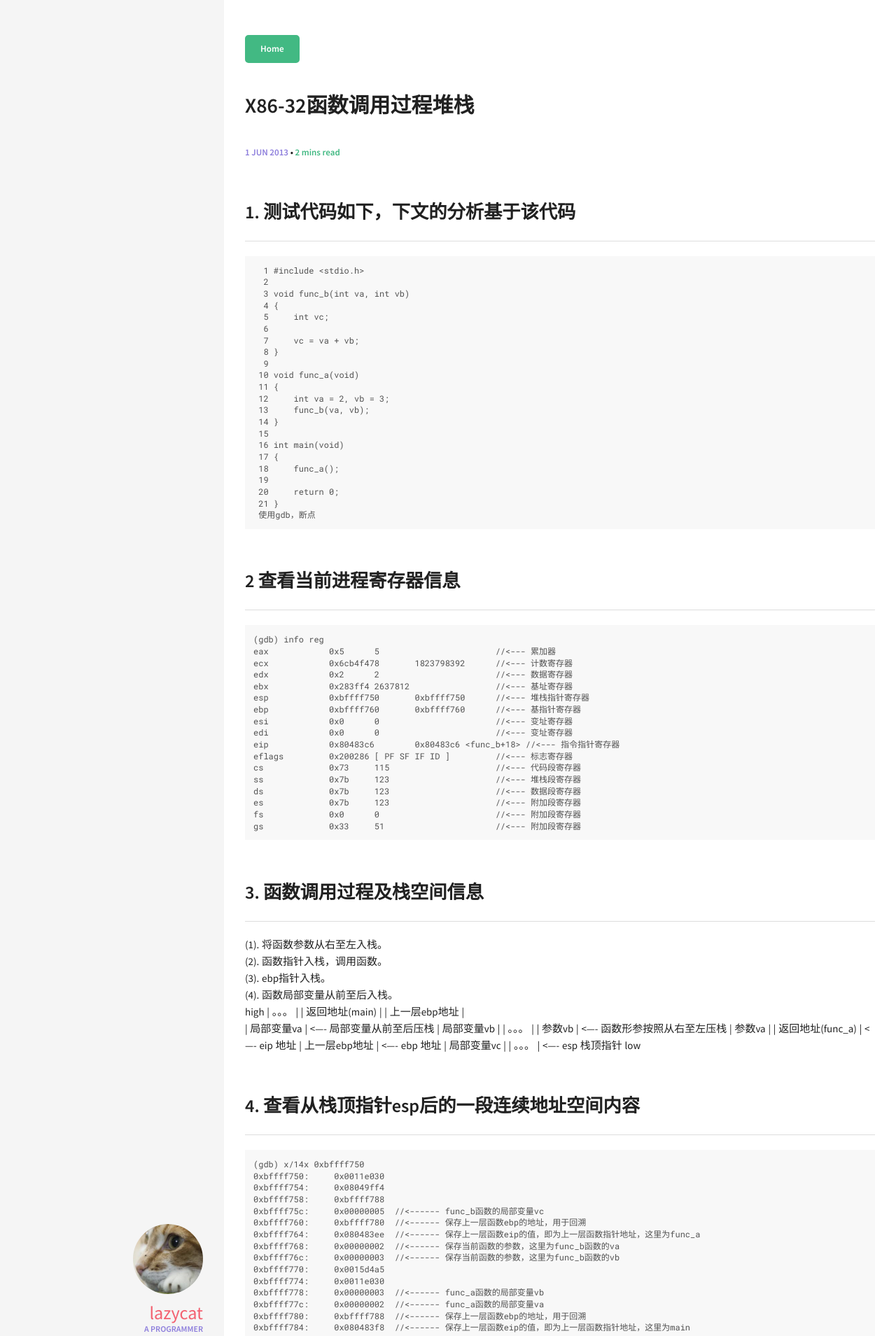
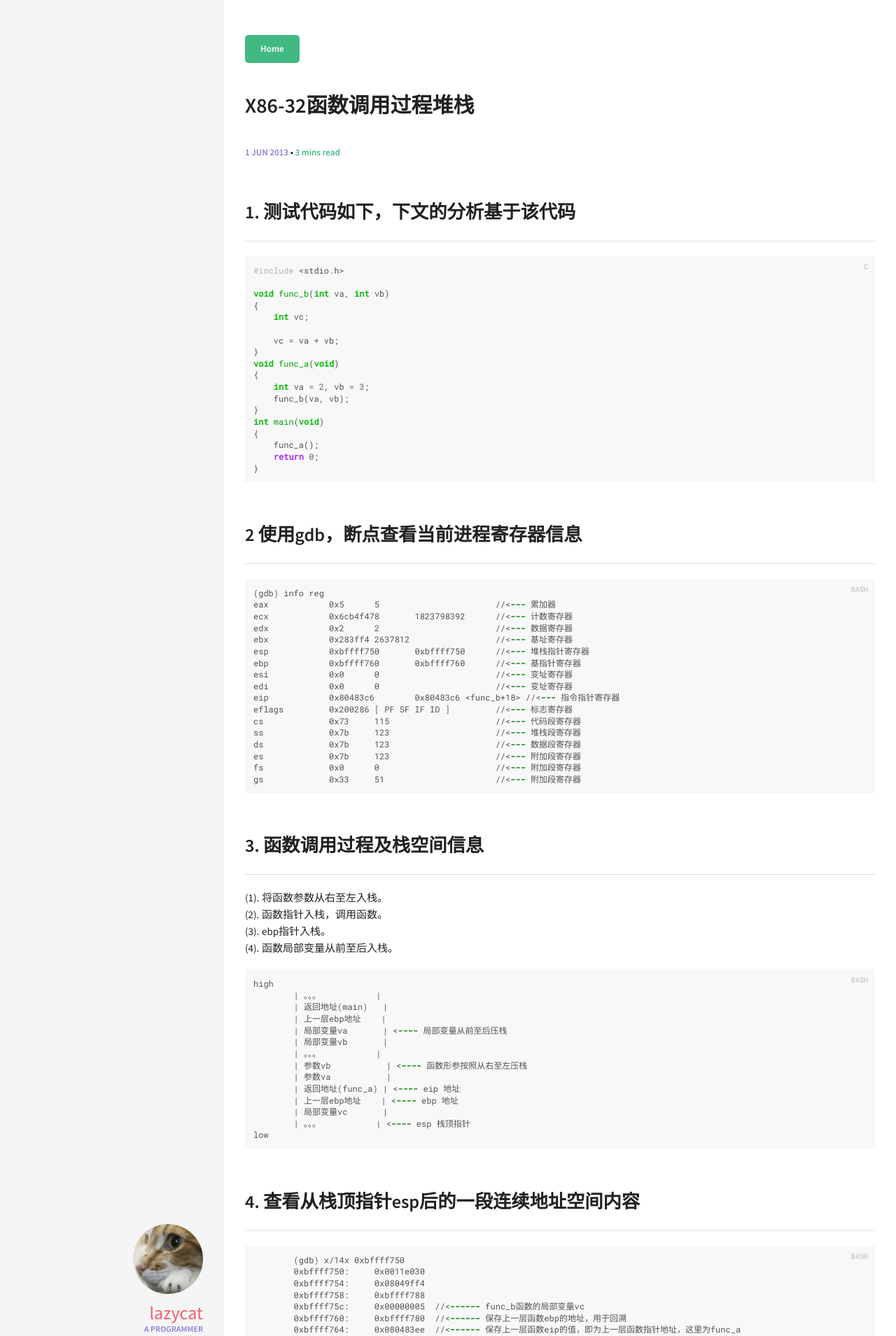
Before and after one commit to iptraveller/iptraveller.github.com, a Jekyll site: the page built from _posts/2013-06-01-x86-bt.md, in a window 1280 px wide. Shown: the top 1909 px of the page at 70% size. Built offline with Jekyll 4.4.1, drawn with Linux system fonts in a browser that asks for light colours; some of the changed text lies outside the part shown.

Commit message:
add old blog file

```diff
--- a/_posts/2013-06-01-x86-bt.md
+++ b/_posts/2013-06-01-x86-bt.md
@@ -5,69 +5,71 @@ comments: true
 categories: [linux]
 ---
 ## 1. 测试代码如下，下文的分析基于该代码
-	  1 #include <stdio.h>
-	  2
-	  3 void func_b(int va, int vb)
-	  4 {
-	  5     int vc;
-	  6
-	  7     vc = va + vb;
-	  8 }
-	  9
-	 10 void func_a(void)
-	 11 {
-	 12     int va = 2, vb = 3;
-	 13     func_b(va, vb);
-	 14 }
-	 15
-	 16 int main(void)
-	 17 {
-	 18     func_a();
-	 19
-	 20     return 0;
-	 21 }
-	 使用gdb，断点
+{% highlight c %}
+#include <stdio.h>
 
-## 2 查看当前进程寄存器信息
-	(gdb) info reg
-	eax            0x5      5                       //<--- 累加器
-	ecx            0x6cb4f478       1823798392      //<--- 计数寄存器
-	edx            0x2      2                       //<--- 数据寄存器
-	ebx            0x283ff4 2637812                 //<--- 基址寄存器
-	esp            0xbffff750       0xbffff750      //<--- 堆栈指针寄存器
-	ebp            0xbffff760       0xbffff760      //<--- 基指针寄存器
-	esi            0x0      0                       //<--- 变址寄存器
-	edi            0x0      0                       //<--- 变址寄存器
-	eip            0x80483c6        0x80483c6 <func_b+18> //<--- 指令指针寄存器
-	eflags         0x200286 [ PF SF IF ID ]         //<--- 标志寄存器
-	cs             0x73     115                     //<--- 代码段寄存器
-	ss             0x7b     123                     //<--- 堆栈段寄存器
-	ds             0x7b     123                     //<--- 数据段寄存器
-	es             0x7b     123                     //<--- 附加段寄存器
-	fs             0x0      0                       //<--- 附加段寄存器
-	gs             0x33     51                      //<--- 附加段寄存器
+void func_b(int va, int vb)
+{
+    int vc;
+
+    vc = va + vb;
+}
+void func_a(void)
+{
+    int va = 2, vb = 3;
+    func_b(va, vb);
+}
+int main(void)
+{
+    func_a();
+    return 0;
+}
+{% endhighlight %}
+
+## 2  使用gdb，断点查看当前进程寄存器信息
+{% highlight bash %}
+(gdb) info reg
+eax            0x5      5                       //<--- 累加器
+ecx            0x6cb4f478       1823798392      //<--- 计数寄存器
+edx            0x2      2                       //<--- 数据寄存器
+ebx            0x283ff4 2637812                 //<--- 基址寄存器
+esp            0xbffff750       0xbffff750      //<--- 堆栈指针寄存器
+ebp            0xbffff760       0xbffff760      //<--- 基指针寄存器
+esi            0x0      0                       //<--- 变址寄存器
+edi            0x0      0                       //<--- 变址寄存器
+eip            0x80483c6        0x80483c6 <func_b+18> //<--- 指令指针寄存器
+eflags         0x200286 [ PF SF IF ID ]         //<--- 标志寄存器
+cs             0x73     115                     //<--- 代码段寄存器
+ss             0x7b     123                     //<--- 堆栈段寄存器
+ds             0x7b     123                     //<--- 数据段寄存器
+es             0x7b     123                     //<--- 附加段寄存器
+fs             0x0      0                       //<--- 附加段寄存器
+gs             0x33     51                      //<--- 附加段寄存器
+{% endhighlight %}
 
 ## 3. 函数调用过程及栈空间信息
 (1). 将函数参数从右至左入栈。<br>
 (2). 函数指针入栈，调用函数。<br>
 (3). ebp指针入栈。<br>
 (4). 函数局部变量从前至后入栈。<br>
-	high
-		| 。。。           |
-		| 返回地址(main)   |
-		| 上一层ebp地址    |
-		| 局部变量va       | <---- 局部变量从前至后压栈
-		| 局部变量vb       |
-		| 。。。           |
-		| 参数vb           | <---- 函数形参按照从右至左压栈
-		| 参数va           |
-		| 返回地址(func_a) | <---- eip 地址
-		| 上一层ebp地址    | <---- ebp 地址
-		| 局部变量vc       |
-		| 。。。           | <---- esp 栈顶指针
-	low
-
+{% highlight bash %}
+high
+	| 。。。           |
+	| 返回地址(main)   |
+	| 上一层ebp地址    |
+	| 局部变量va       | <---- 局部变量从前至后压栈
+	| 局部变量vb       |
+	| 。。。           |
+	| 参数vb           | <---- 函数形参按照从右至左压栈
+	| 参数va           |
+	| 返回地址(func_a) | <---- eip 地址
+	| 上一层ebp地址    | <---- ebp 地址
+	| 局部变量vc       |
+	| 。。。           | <---- esp 栈顶指针
+low
+{% endhighlight %}
 ## 4. 查看从栈顶指针esp后的一段连续地址空间内容
+{% highlight bash %}
 	(gdb) x/14x 0xbffff750
 	0xbffff750:     0x0011e030
 	0xbffff754:     0x08049ff4
@@ -83,10 +85,10 @@ categories: [linux]
 	0xbffff77c:     0x00000002  //<------ func_a函数的局部变量va
 	0xbffff780:     0xbffff788  //<------ 保存上一层函数ebp的地址，用于回溯
 	0xbffff784:     0x080483f8  //<------ 保存上一层函数eip的值，即为上一层函数指针地址，这里为main
-
+{% endhighlight %}
 ## 5. 通过反汇编来了解函数压栈过程
 使用命令objdump xxx.elf -d 生成汇编代码
-
+{% highlight bash %}
 	080483b4 <func_b>: //<------ 到这里时 esp=0xbffff764 ebp=0xbffff780
 	80483b4:		push   %ebp                   //ebp压栈，把0xbffff780压入[0xbffff760]，
 													并且调整栈顶指针esp - 0x4 = 0xbffff760
@@ -100,33 +102,30 @@ categories: [linux]
 	80483c7:		ret
 
 	080483c8 <func_a>: //<------ 到这里时 esp=0xbffff784 ebp=0xbffff788
-	80483c8:		push   %ebp                   //ebp压栈，即将值0xbffff788写入地址[0xbffff780]，
-													并且调整栈顶指针esp - 0x4 = 0xbffff780
+	80483c8:		push   %ebp                   //ebp压栈，即将值0xbffff788写入地址[0xbffff780]，并且调整栈顶指针esp - 0x4 = 0xbffff780
 	80483c9:		mov    %esp,%ebp              //保存栈顶指针esp至ebp，ebp=0xbffff780
 	80483cb:		sub    $0x18,%esp             //调整栈顶指针esp，esp - 0x18 = 0xbffff768
-	80483ce:		movl   $0x2,-0x4(%ebp)        //局部变量压栈，ebp-4位置赋值为va=2，
-													即将值2写入地址[0xbffff77b]位置
-	80483d5:		movl   $0x3,-0x8(%ebp)        //局部变量压栈，ebp-8位置赋值为vb=3，
-													即将值3写入地址[0xbffff778]位置
+	80483ce:		movl   $0x2,-0x4(%ebp)        //局部变量压栈，ebp-4位置赋值为va=2，即将值2写入地址[0xbffff77b]位置
+	80483d5:		movl   $0x3,-0x8(%ebp)        //局部变量压栈，ebp-8位置赋值为vb=3，即将值3写入地址[0xbffff778]位置
 	80483dc:		mov    -0x8(%ebp),%eax        //eax = 3
-	80483df:		mov    %eax,0x4(%esp)         //形参从右至左压栈，
-													即将vb=3的值写入地址[esp + 0x4] =[0xbffff76b]位置
+	80483df:		mov    %eax,0x4(%esp)         //形参从右至左压栈，即将vb=3的值写入地址[esp + 0x4] =[0xbffff76b]位置
 	80483e3:		mov    -0x4(%ebp),%eax        //eax = 2
-	80483e6:		mov    %eax,(%esp)            //形参从右至左压栈，
-													即将vb=2的值写入地址[esp] = [0xbffff768]位置
-	80483e9:		call   80483b4 <func_b>       //将eip压栈，即将值0x080483ee写入地址[0xbffff764],
-													并且调整栈顶指针esp - 0x4 = 0xbffff780，然后调用函数func_b
+	80483e6:		mov    %eax,(%esp)            //形参从右至左压栈，即将vb=2的值写入地址[esp] = [0xbffff768]位置
+	80483e9:		call   80483b4 <func_b>       //将eip压栈，即将值0x080483ee写入地址[0xbffff764], 并且调整栈顶指针esp - 0x4 = 0xbffff780，然后调用函数func_b
 	80483ee:		leave
 	80483ef:		ret
+{% endhighlight %}
 
 ## 6. 利用ebp寄存器实现完整栈回溯信息
 可用于gdb调试时backtrace显示为??导致无法获取回溯信息的情况。
 
 ## 7. 待分析
+
 ### (1) 函数调用中sub $0x18,%esp的 $0x18是如何计算出
 X86函数局部变量需要16Bytes对齐，func_a的局部变量为8Bytes，向上对齐到0x10。<br>
 加上函数参数压栈的va及vb的8Bytes。<br>
 [http://stackoverflow.com/questions/612443/why-does-the-mac-abi-require-16-byte-stack-alignment-for-x86-32](http://stackoverflow.com/questions/612443/why-does-the-mac-abi-require-16-byte-stack-alignment-for-x86-32)
+
 ### (2) 栈空间中未在汇编指令中出现的未知值如何生成的
 由于局部变量对齐产生的缝隙，应该是为未指定的变量，每次结果不一定一样。
 
```
